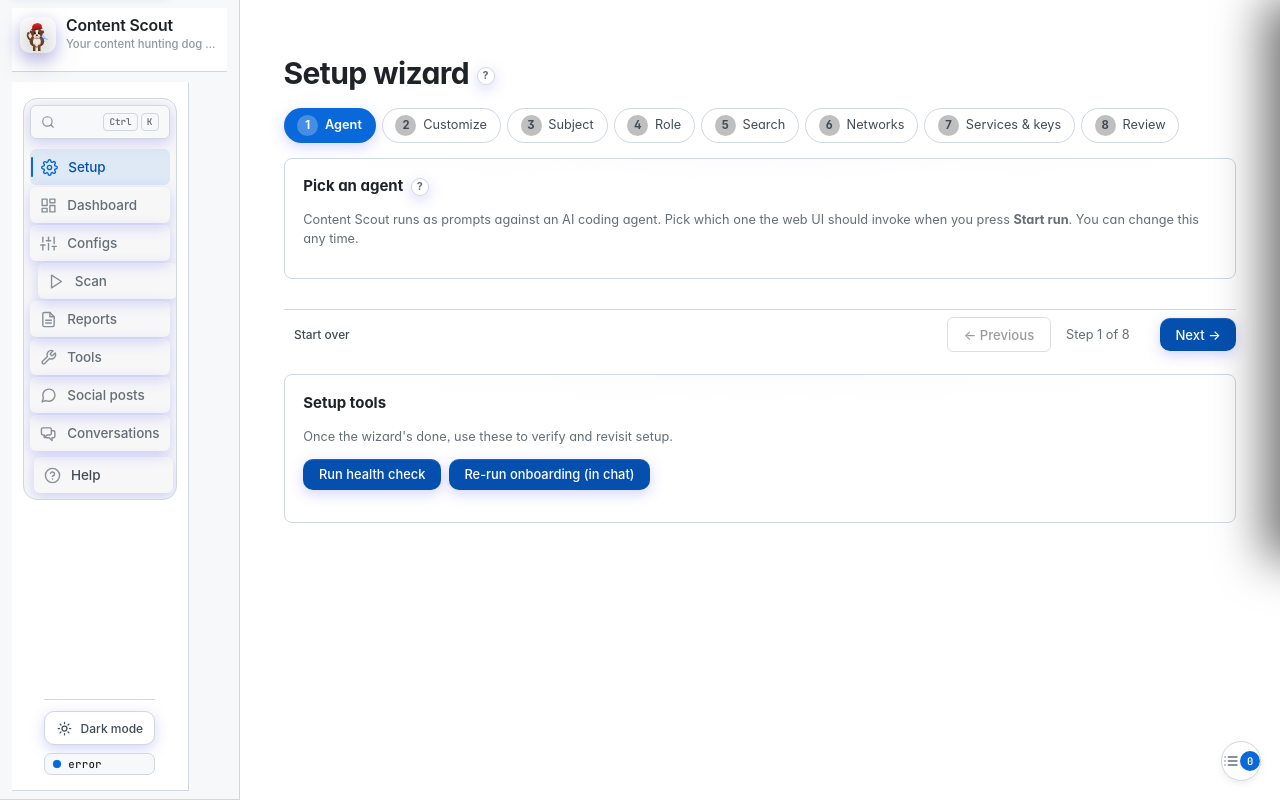
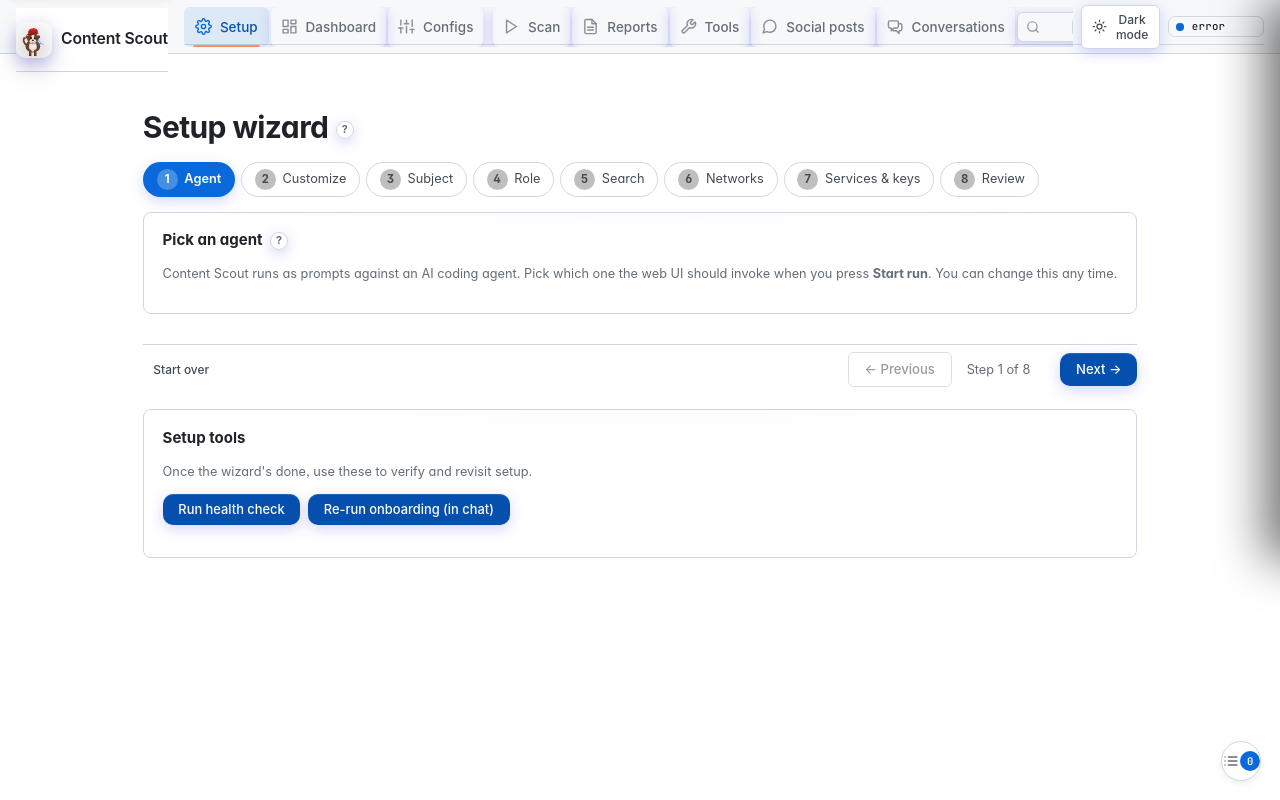
Before and after one commit to jaydestro/content-scout, a website with bundled scripts: page tools/web-ui/public/index.html in a window 1280 px wide. Built offline with nearby package versions, Linux system fonts and the light colour scheme; files whose address does not match are found by name.

Commit message:
redesign(web-ui): GitHub-style horizontal top nav (underline tabs, utilities pinned right)

```diff
--- a/tools/web-ui/public/theme-redesign.css
+++ b/tools/web-ui/public/theme-redesign.css
@@ -68,6 +68,8 @@ html[data-theme] {
   --glass-line: var(--border);
 
   --sidebar-w: 240px;
+  --header-h: 54px;
+  --nav-underline: #fd8c73;
 }
 
 html[data-theme="light"] {
@@ -110,16 +112,18 @@ html[data-theme="light"] {
   --gradient-accent: var(--accent);
   --glass: var(--bg-2);
   --glass-line: var(--border);
+  --nav-underline: #fd8c73;
 }
 
 /* ============================================================================
-   2. APP SHELL — flat sidebar + content, no washes, no blur
+   2. APP SHELL — GitHub-style top nav bar + content, no washes, no blur
    ========================================================================== */
 
 html[data-theme] body {
   display: grid !important;
-  grid-template-columns: var(--sidebar-w) minmax(0, 1fr) !important;
-  grid-template-rows: 100vh !important;
+  grid-template-columns: minmax(0, 1fr) !important;
+  grid-template-rows: var(--header-h) minmax(0, 1fr) !important;
+  grid-template-areas: none !important;
   min-height: 100vh;
   margin: 0 !important;
   background: var(--bg) !important;
@@ -135,34 +139,51 @@ html[data-theme] body {
   position: absolute !important;
 }
 
-/* ---- Sidebar -------------------------------------------------------------- */
-.site-header {
+/* ---- Top nav bar (GitHub-style) ------------------------------------------ */
+html[data-theme] .site-header {
   grid-row: 1;
   grid-column: 1;
+  grid-area: auto !important;
   position: sticky;
   top: 0;
-  height: 100vh;
-  display: flex;
-  flex-direction: column;
-  gap: 0;
-  padding: 18px 12px 14px;
+  height: var(--header-h);
+  display: flex !important; /* beat theme-polish's display: contents */
+  flex-direction: row;
+  align-items: stretch;
+  gap: 16px;
+  padding: 0 16px;
   background: var(--bg-2) !important;
-  border-right: 1px solid var(--border);
+  border-right: 0 !important;
+  border-bottom: 1px solid var(--border);
   box-shadow: none !important;
-  overflow: hidden;
-  z-index: 20;
+  overflow: visible;
+  z-index: 30;
+}
+html[data-theme] .site-header::after,
+html[data-theme] .site-header::before {
+  content: none !important;
 }
 
-/* Brand row */
+/* Brand (left of the bar) */
 .site-header .banner {
   display: flex;
   align-items: center;
-  gap: 10px;
-  padding: 4px 8px 14px;
-  margin: 0 0 10px;
-  border-bottom: 1px solid var(--border);
+  gap: 9px;
+  padding: 0;
+  margin: 0;
+  border-bottom: 0;
+  flex: 0 0 auto;
+  width: auto;
+  position: static;
+  background: none;
+  box-shadow: none;
+  grid-area: auto !important;
   text-decoration: none;
   color: var(--text);
+}
+.site-header .banner::after,
+.site-header .banner::before {
+  content: none !important;
 }
 .site-header .banner-logo {
   width: 30px;
@@ -188,35 +209,50 @@ html[data-theme] body {
   line-height: 1.2;
 }
 .site-header .banner-tagline {
-  display: block;
-  font-size: 0.68rem;
-  line-height: 1.3;
-  color: var(--muted);
-  font-weight: 450;
-  white-space: nowrap;
-  overflow: hidden;
-  text-overflow: ellipsis;
+  display: none; /* keep the top bar to a single tidy row */
 }
 
-.site-header .header-bar {
+html[data-theme] .site-header .header-bar {
+  grid-area: auto !important;
+  position: static !important;
+  align-self: auto !important;
+  height: auto !important;
   display: flex;
-  flex-direction: column;
+  flex-direction: row;
+  align-items: center;
   flex: 1 1 auto;
-  min-height: 0;
-  gap: 0;
+  min-width: 0;
+  gap: 8px;
+  padding: 0 !important;
+  margin: 0 !important;
+  background: none !important;
+  border-right: 0 !important;
+  box-shadow: none !important;
+  overflow: visible !important;
+}
+html[data-theme] .site-header .header-bar::after {
+  content: none !important;
 }
 
-/* ---- Primary nav — flat rows, subtle active ------------------------------ */
-nav[aria-label="Primary"] {
+/* ---- Primary nav — horizontal GitHub underline tabs ---------------------- */
+html[data-theme] .site-header .header-bar > nav,
+html[data-theme] .site-header nav[aria-label="Primary"] {
   display: flex;
-  flex-direction: column;
+  flex-direction: row;
+  align-items: stretch;
   gap: 2px;
   flex: 1 1 auto;
-  min-height: 0;
-  overflow-y: auto;
-  overflow-x: hidden;
-  padding: 2px 0;
+  min-width: 0;
+  width: auto;
+  overflow-x: auto;
+  overflow-y: hidden;
+  padding: 0;
   margin: 0;
+  background: none !important;
+  border: 0 !important;
+  border-radius: 0 !important;
+  box-shadow: none !important;
+  box-sizing: border-box;
 }
 
 nav[aria-label="Primary"] > button,
@@ -224,18 +260,22 @@ nav[aria-label="Primary"] .help-nav-btn {
   position: relative;
   display: flex;
   align-items: center;
-  gap: 10px;
-  width: 100%;
-  min-height: 36px;
-  padding: 7px 10px;
+  justify-content: center;
+  gap: 8px;
+  width: auto;
+  flex: none;
+  height: 100%;
+  min-height: 40px;
+  padding: 0 10px;
   border: 0;
-  border-radius: var(--radius-sm);
+  border-radius: 0;
   background: transparent;
   color: var(--muted-2);
-  font-size: 0.84rem;
+  font-size: 0.875rem;
   font-weight: 500;
-  letter-spacing: -0.005em;
-  text-align: left;
+  letter-spacing: 0;
+  text-align: center;
+  white-space: nowrap;
   cursor: pointer;
   transition: background 0.12s ease, color 0.12s ease;
 }
@@ -268,27 +308,33 @@ nav[aria-label="Primary"] .help-nav-btn:hover {
 }
 nav[aria-label="Primary"] > button:hover .icon,
 nav[aria-label="Primary"] .help-nav-btn:hover .icon {
-  color: var(--muted-2);
+  color: var(--text);
 }
 
+/* Active — GitHub UnderlineNav: bold label, neutral fill, orange bottom bar */
+html[data-theme] nav[aria-label="Primary"] button.active,
 nav[aria-label="Primary"] > button.active {
-  background: var(--panel-2);
+  background: transparent;
   color: var(--text);
-  font-weight: 560;
+  font-weight: 600;
 }
 nav[aria-label="Primary"] > button.active .icon {
-  color: var(--accent);
+  color: var(--text);
 }
-/* thin accent indicator on active */
+/* orange underline indicator on active (Primer UnderlineNav), sits on the
+   header's bottom border — scoped to out-specify theme-production.css */
+html[data-theme] nav[aria-label="Primary"] button.active::after,
 nav[aria-label="Primary"] > button.active::after {
   content: "";
   position: absolute;
-  left: 0;
-  top: 7px;
-  bottom: 7px;
-  width: 2px;
-  border-radius: 2px;
-  background: var(--accent);
+  left: 8px;
+  right: 8px;
+  bottom: -1px;
+  top: auto;
+  width: auto;
+  height: 2px;
+  border-radius: 6px 6px 0 0;
+  background: var(--nav-underline);
 }
 
 nav[aria-label="Primary"] > button:focus-visible,
@@ -297,16 +343,18 @@ nav[aria-label="Primary"] .help-nav-btn:focus-visible {
   outline-offset: -2px;
 }
 
-/* ---- Command-palette button: flat search field at top -------------------- */
+/* ---- Command-palette button: compact search field on the right ----------- */
 button#kbd-hint.nav-kbd {
-  order: -2;
+  order: 10;
+  align-self: center;
   display: flex;
   align-items: center;
   gap: 8px;
-  width: 100%;
-  min-height: 34px;
-  margin: 0 0 8px;
-  padding: 6px 10px;
+  width: auto;
+  min-width: 120px;
+  min-height: 30px;
+  margin: 0 0 0 auto;
+  padding: 4px 8px;
   border: 1px solid var(--border);
   border-radius: var(--radius-sm);
   background: var(--panel-2);
@@ -350,26 +398,31 @@ button#kbd-hint .kbd-hint-keys kbd {
   display: none !important;
 }
 nav[aria-label="Primary"] .help-nav-btn {
-  order: 5;
-  margin-top: 4px;
+  order: 11;
+  margin-top: 0;
 }
 
-/* ---- Footer actions ------------------------------------------------------- */
-.header-actions {
-  margin-top: auto;
+/* ---- Right-side actions (theme toggle, status) --------------------------- */
+html[data-theme] .site-header .header-actions {
+  margin: 0;
+  align-self: center;
   display: flex;
-  flex-direction: column;
+  flex-direction: row;
+  align-items: center;
   gap: 8px;
-  padding-top: 10px;
-  border-top: 1px solid var(--border);
+  padding-top: 0;
+  border-top: 0;
+  flex: none;
 }
-.theme-toggle {
+html[data-theme] .site-header .header-actions .theme-toggle {
   display: flex;
   align-items: center;
   gap: 8px;
-  width: 100%;
-  min-height: 34px;
-  padding: 7px 10px;
+  width: auto;
+  height: auto;
+  min-height: 30px;
+  margin: 0;
+  padding: 6px 10px;
   border: 1px solid var(--border);
   border-radius: var(--radius-sm);
   background: var(--panel);
@@ -397,10 +450,10 @@ nav[aria-label="Primary"] .help-nav-btn {
 
 /* ---- Main content --------------------------------------------------------- */
 #main-content {
-  grid-row: 1;
-  grid-column: 2;
+  grid-row: 2;
+  grid-column: 1;
   min-width: 0;
-  height: 100vh;
+  height: calc(100vh - var(--header-h));
   overflow-y: auto;
   background: var(--bg);
   padding: clamp(20px, 3.2vw, 40px) clamp(18px, 3.4vw, 44px) 64px;
@@ -817,7 +870,7 @@ select:focus-visible {
 }
 
 /* ============================================================================
-   4. RESPONSIVE — collapse sidebar to a top bar under 900px
+   4. RESPONSIVE — stack the top bar on narrow screens
    ========================================================================== */
 @media (max-width: 900px) {
   html[data-theme] body {
@@ -828,40 +881,38 @@ select:focus-visible {
     position: static;
     height: auto;
     flex-direction: column;
-    border-right: 0;
+    align-items: stretch;
+    gap: 8px;
     border-bottom: 1px solid var(--border);
     padding: 12px;
   }
   .site-header .banner {
-    margin-bottom: 8px;
-    padding-bottom: 10px;
+    margin-bottom: 0;
+    padding-bottom: 0;
+  }
+  .site-header .header-bar {
+    flex-direction: row;
   }
   nav[aria-label="Primary"] {
     flex-direction: row;
     overflow-x: auto;
     overflow-y: hidden;
     gap: 4px;
-    padding-bottom: 4px;
+    padding-bottom: 0;
   }
   nav[aria-label="Primary"] > button {
     width: auto;
     flex: none;
+    min-height: 38px;
   }
   nav[aria-label="Primary"] > button .nav-label,
   nav[aria-label="Primary"] .help-nav-btn .nav-label {
     display: none;
   }
-  nav[aria-label="Primary"] > button.active::after {
-    top: auto;
-    bottom: 0;
-    left: 7px;
-    right: 7px;
-    width: auto;
-    height: 2px;
-  }
   button#kbd-hint.nav-kbd {
     order: 0;
     width: auto;
+    min-width: 0;
     margin: 0;
   }
   button#kbd-hint .kbd-hint-keys {
@@ -875,7 +926,7 @@ select:focus-visible {
     align-items: center;
     border-top: 0;
     padding-top: 0;
-    margin-top: 8px;
+    margin-top: 0;
   }
   .theme-toggle {
     width: auto;
```
